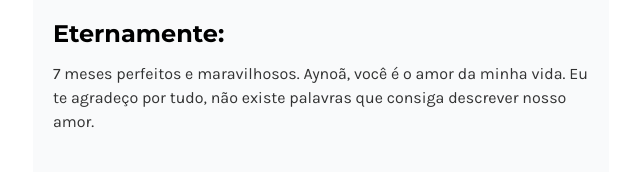
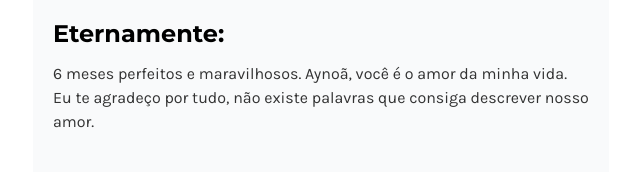
Before and after one commit to BernardoDeveloper/love-2, a React (Vite) app: page / in a window 1280 px wide. Shown: the part 462-634 px from the top of the page, without its empty margins (319-959 px from the left). Built offline with nearby package versions, Linux system fonts and the light colour scheme.

Commit message:
fix: months

```diff
--- a/src/components/intro.jsx
+++ b/src/components/intro.jsx
@@ -1,16 +1,12 @@
 import { ButtonLink } from '../handlers/buttonLink';
 
+const months = () => {
+  return Math.floor(
+    (new Date() - new Date('September 24, 2022')) / 1000 / 60 / 60 / 24 / 30
+  );
+};
+
 function Intro() {
-  const months = () => {
-    const loveDate = new Date('September 24, 2022');
-    const now = new Date();
-
-    const monthDiff = now.getMonth() - loveDate.getMonth();
-    const yearDiff = now.getYear() - loveDate.getYear();
-
-    return monthDiff + yearDiff * 12;
-  };
-
   return (
     <section className="flex flex-col justify-between items-center space-y-10">
       <div className="space-y-3">
--- a/src/components/navBar.jsx
+++ b/src/components/navBar.jsx
@@ -50,11 +50,9 @@ function NavBar({ title }) {
             </motion.button>
           </li>
 
-          {links.map(({ name, to, id }) => (
-            <motion.li whileTap={{ scale: click.scale }}>
-              <Link key={id} to={to}>
-                {name}
-              </Link>
+          {links.map(({ name, to }, index) => (
+            <motion.li whileTap={{ scale: click.scale }} key={index}>
+              <Link to={to}>{name}</Link>
             </motion.li>
           ))}
         </ul>
```
